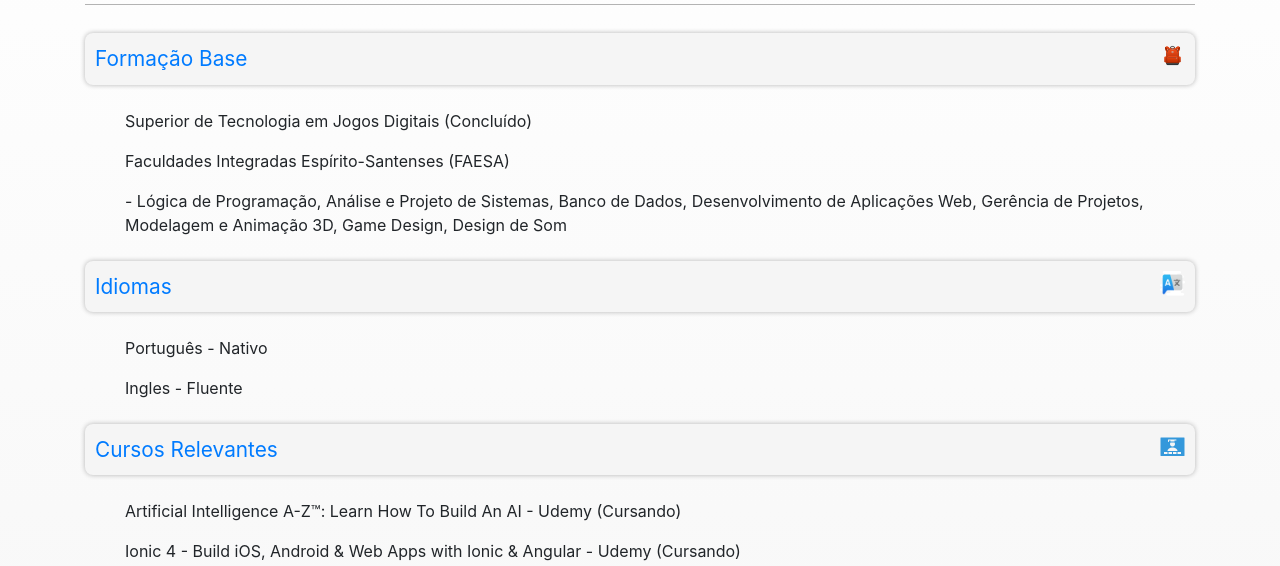
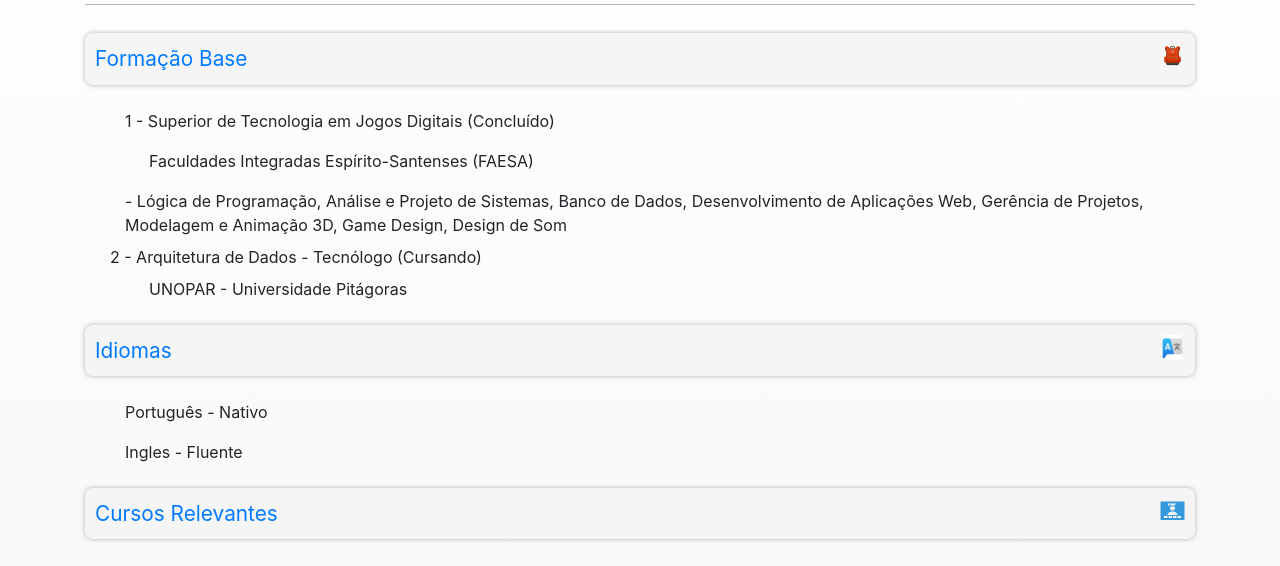
Before and after one commit to pedrovanzo/cv, a plain HTML site: page index.html in a window 1280 px wide. Shown: the part 228-794 px from the top of the page. Drawn offline with nearby package versions, Linux system fonts and the light colour scheme.

Commit message:
Atualiza cv

```diff
--- a/index.html
+++ b/index.html
@@ -52,15 +52,19 @@
         </div>
         <div class="row my-2 contentPadding">
             <div class="col-12 sub-headline">
-                Superior de Tecnologia em Jogos Digitais (Concluído)
+                1 - Superior de Tecnologia em Jogos Digitais (Concluído)
             </div>
-            <div class="col-12 sub-headline">
+            <div class="col-12 sub-headline mx-4">
                 Faculdades Integradas Espírito-Santenses (FAESA)
             </div>
             <div class="col-12 sub-headline">
                 - Lógica de Programação, Análise e Projeto de Sistemas, Banco de
                 Dados, Desenvolvimento de Aplicações Web, Gerência de Projetos, Modelagem e Animação 3D, Game Design,
                 Design de Som
+            </div>
+            <div>2 - Arquitetura de Dados - Tecnólogo (Cursando)</div>
+            <div class="col-12 sub-headline mx-4">
+                UNOPAR - Universidade Pitágoras
             </div>
         </div>
 
```
